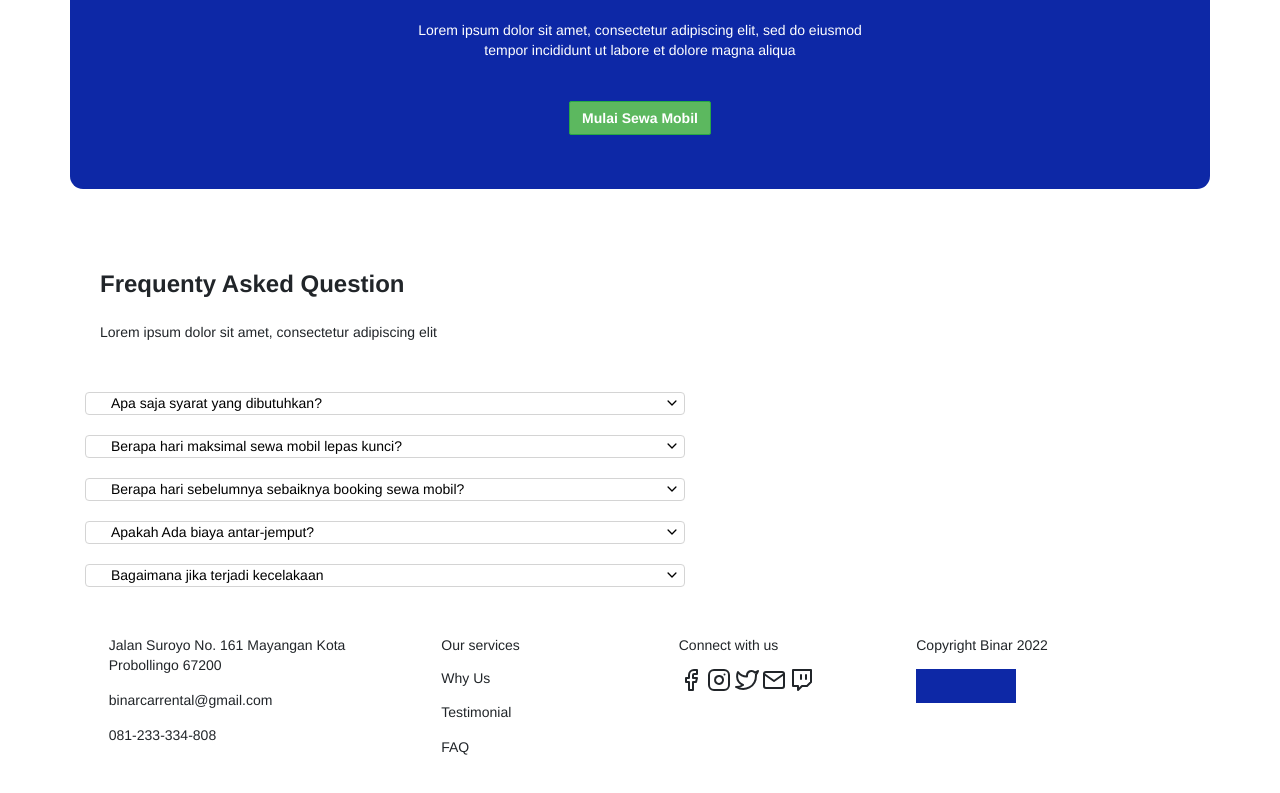
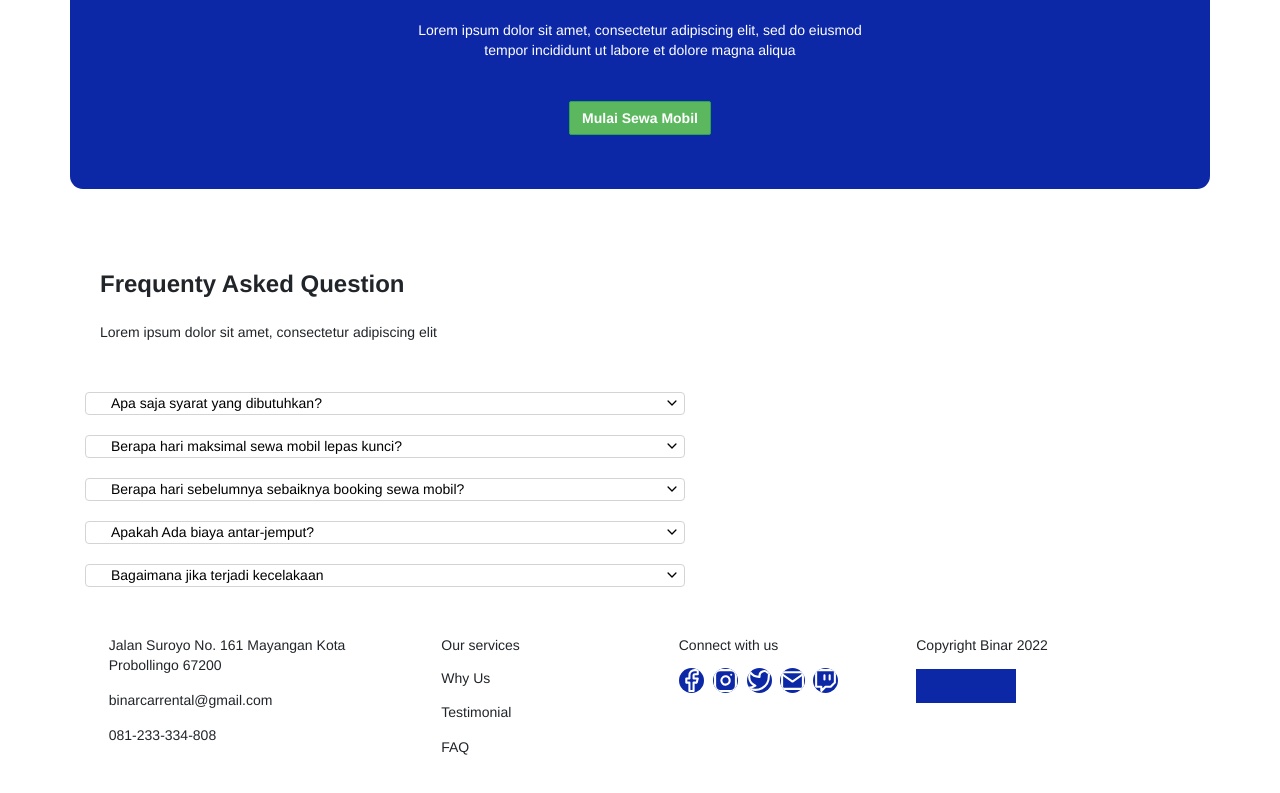
Before and after one commit to Richard99-ux/challenge-01, a plain HTML site: page index.html in a window 1280 px wide. Shown: the part 2171-2964 px from the top of the page. Drawn offline with nearby package versions, Linux system fonts and the light colour scheme.

Commit message:
feat: perubahan kode style.css

```diff
--- a/style.css
+++ b/style.css
@@ -97,3 +97,28 @@
 .accordion-item:target .answer{
     max-height: 20rem;
 }
+
+/* Footer */
+.feather{
+    width: 25px;
+    height: 25px;
+    background: #0D28A6;
+    border-radius: 100%;
+    color: white;
+}
+
+.feather-instagram{
+    margin-left: 5px;
+}
+
+.feather-twitter{
+    margin-left: 5px;
+}
+
+.feather-mail{
+    margin-left: 5px;
+}
+
+.feather-twitch{
+    margin-left: 4px;
+}
```
